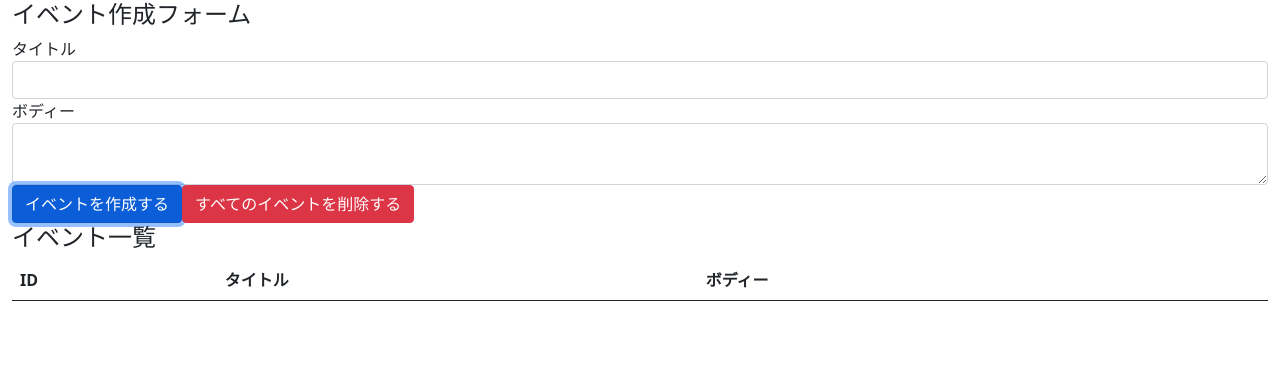
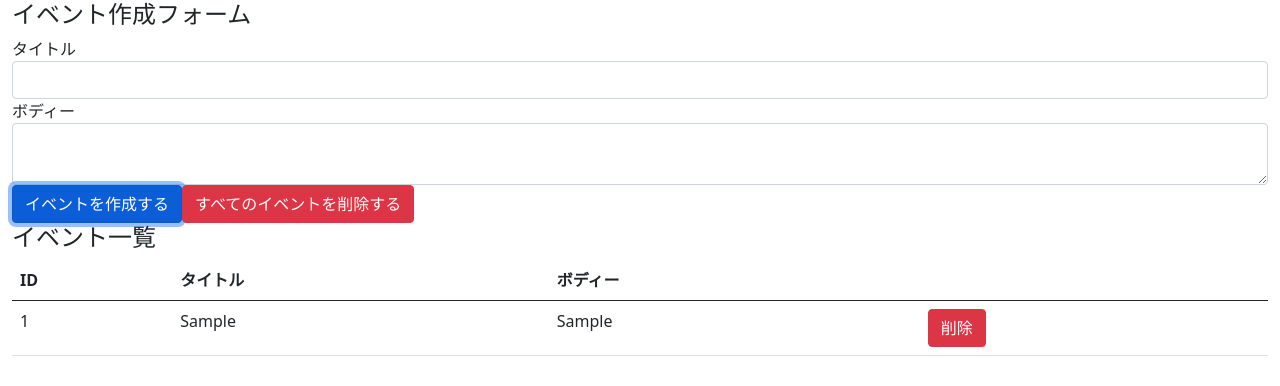
Before and after one commit to inoy/udemy_react-hooks-101, a React (Create React App) app: page / in a window 1280 px wide. Both pictures are taken after typing "Sample", "Sample" into the empty fields and a click on the button "イベントを作成する". Shown: the top 386 px of the page. Built offline with nearby package versions, Linux system fonts and the light colour scheme.

Commit message:
イベント一覧に作成したイベントを表示させよう

```diff
--- a/src/components/App.jsx
+++ b/src/components/App.jsx
@@ -2,6 +2,7 @@
 
 import 'bootstrap/dist/css/bootstrap.min.css';
 
+import Event from './Event';
 import reducer from '../reducers';
 
 const App = (props) => {
@@ -12,8 +13,6 @@
   const addEvent = (e) => {
     e.preventDefault();
     dispatch({ type: 'CREATE_EVENT', title: title, body: body });
-    console.log(state);
-
     setEvent(props);
   };
 
@@ -57,7 +56,11 @@
             <th></th>
           </tr>
         </thead>
-        <tbody></tbody>
+        <tbody>
+          {state.map((event) => (
+            <Event key={event.id} event={event} dispatch={dispatch} />
+          ))}
+        </tbody>
       </table>
     </div>
   );
--- /dev/null
+++ b/src/components/Event.jsx
@@ -0,0 +1,21 @@
+const Event = ({ event, dispatch }) => {
+  const id = event.id;
+  const handleClickDeleteButton = (e) => {
+    dispatch({ type: 'DELETE_EVENT', id });
+  };
+
+  return (
+    <tr>
+      <td>{id}</td>
+      <td>{event.title}</td>
+      <td>{event.body}</td>
+      <td>
+        <button className='btn btn-danger' onClick={handleClickDeleteButton}>
+          削除
+        </button>
+      </td>
+    </tr>
+  );
+};
+
+export default Event;
--- a/src/reducers/index.js
+++ b/src/reducers/index.js
@@ -12,17 +12,17 @@
   if (length === 0) {
     return 1;
   } else {
-    return state[length - 1].id++;
+    return state[length - 1].id + 1;
   }
 };
 
 const events = (state = [], action) => {
   switch (action.type) {
     case 'CREATE_EVENT':
-      console.log({ action });
       const event = { title: action.title, body: action.body };
       return [...state, { ...event, id: newId(state) }];
     case 'DELETE_EVENT':
+      return state.filter((event) => event.id !== action.id);
     case 'DELETE_ALL_EVENTS':
       return [];
     default:
```
Also changed, not shown: 1 other file (tests, documents, lock files or other folders).
